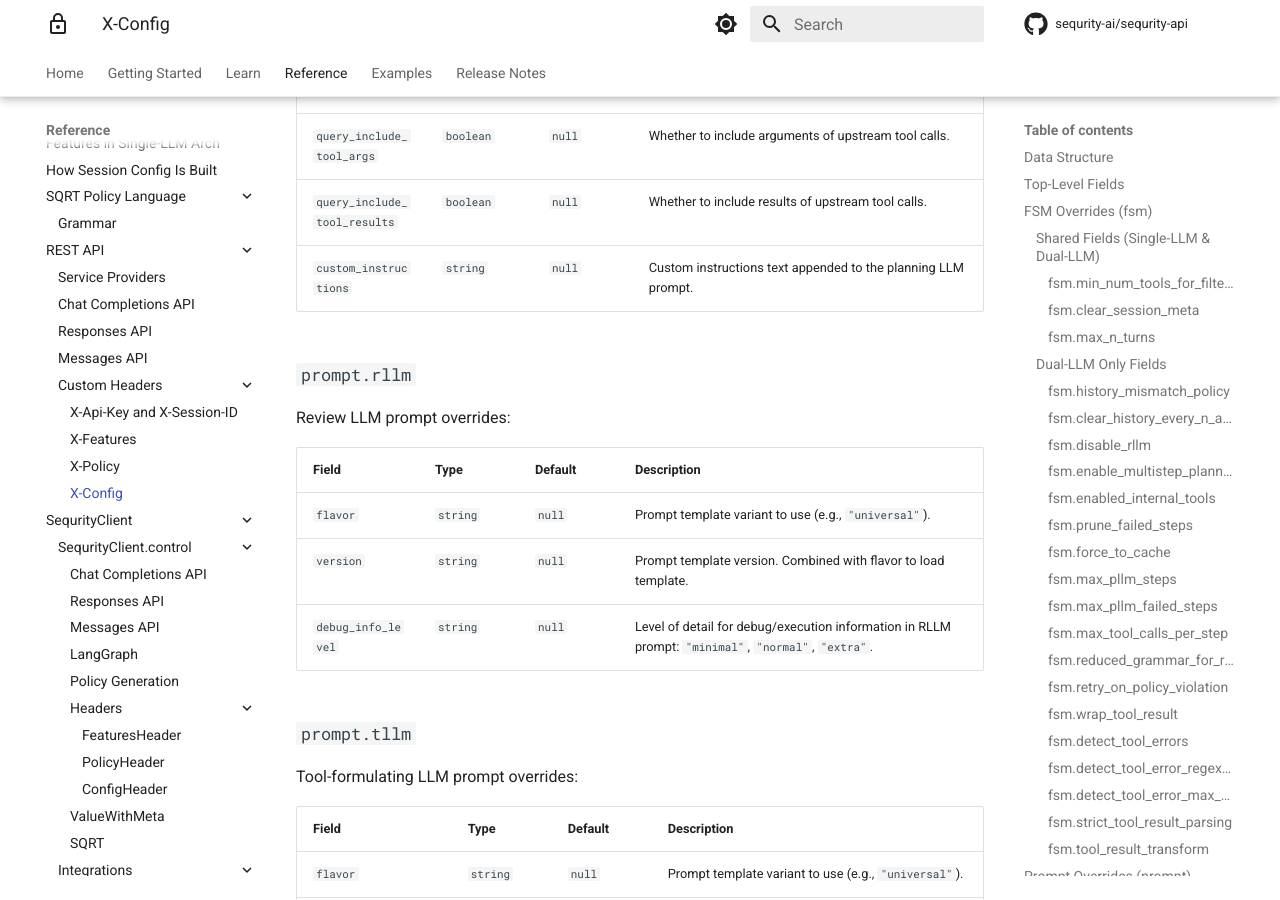
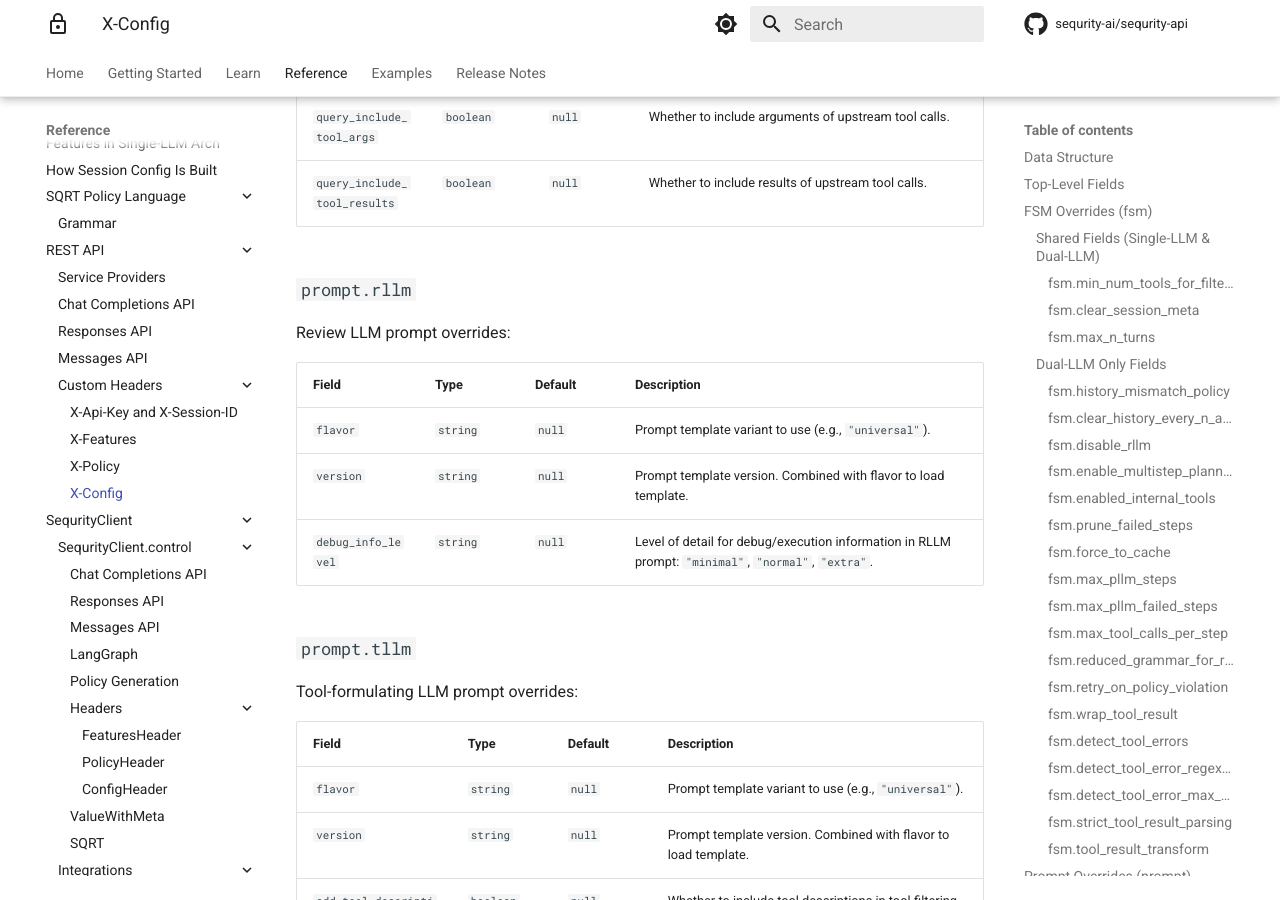
Before and after one commit to sequrity-ai/sequrity-api, an MkDocs documentation site: the page built from docs/control/reference/rest_api/headers/security_config.md, in a window 1280 px wide and 900 px high, scrolled down 7861 px. Built offline with MkDocs 1.6.1 and Material for MkDocs 9.7.7, drawn with Linux system fonts in a browser that asks for light colours; comment, search, counter and statistics services are not loaded; the version menu is left out; some of the changed text lies outside the part shown.

Commit message:
remove custom_instructions

```diff
--- a/docs/control/reference/rest_api/headers/security_config.md
+++ b/docs/control/reference/rest_api/headers/security_config.md
@@ -43,7 +43,6 @@ This header is **optional** and can be used in Headers-Only Mode to fine-tune se
       "query_include_tool_calls": null,
       "query_include_tool_args": null,
       "query_include_tool_results": null,
-      "custom_instructions": null
     },
     "rllm": {
       "flavor": null,
@@ -290,7 +289,6 @@ Planning LLM prompt overrides:
 | `query_include_tool_calls` | `boolean` | `null` | Whether to include upstream tool calls in inlined query. |
 | `query_include_tool_args` | `boolean` | `null` | Whether to include arguments of upstream tool calls. |
 | `query_include_tool_results` | `boolean` | `null` | Whether to include results of upstream tool calls. |
-| `custom_instructions` | `string` | `null` | Custom instructions text appended to the planning LLM prompt. |
 
 ### `prompt.rllm`
 
```
Also changed, not shown: docs/release_notes.md (+0 -1 lines).
